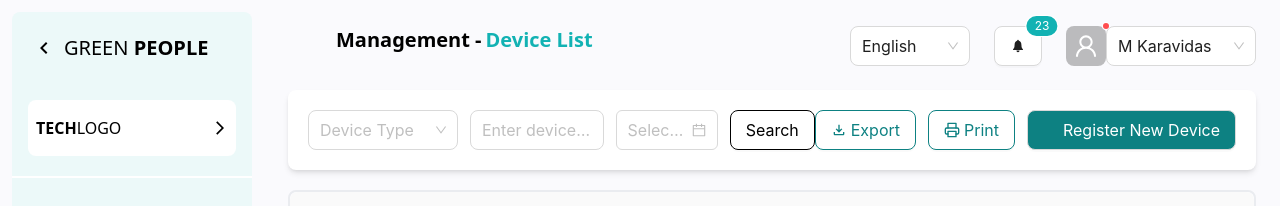
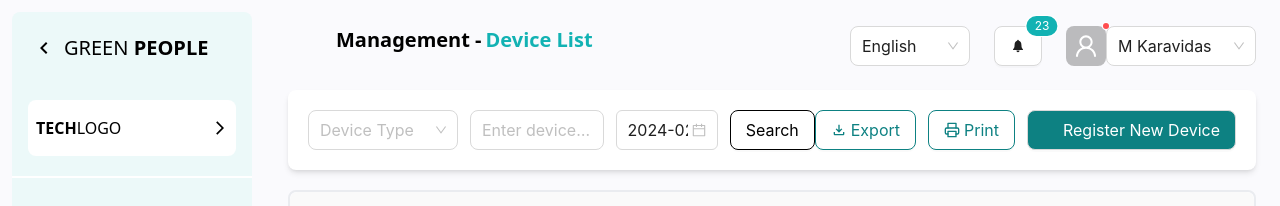
Before and after one commit to mohdsaabith/Oxinus-Holdings, a Next.js app: page / in a window 1280 px wide. Shown: the top 206 px of the page. Built offline with nearby package versions, Linux system fonts and the light colour scheme; some icons are missing.

Commit message:
Update index.tsx

```diff
--- a/components/CustomTab/index.tsx
+++ b/components/CustomTab/index.tsx
@@ -53,9 +53,9 @@ export default function Index() {
 
           <div className="md:mb-0 sm:mb-2 mb-2">
             <DatePicker
-              // onChange={onChange}
+              onChange={onChange}
               size="large"
-              // value={dayjs(datePickerValue as any)}
+              value={dayjs(datePickerValue as any)}
             />
           </div>
 
```
